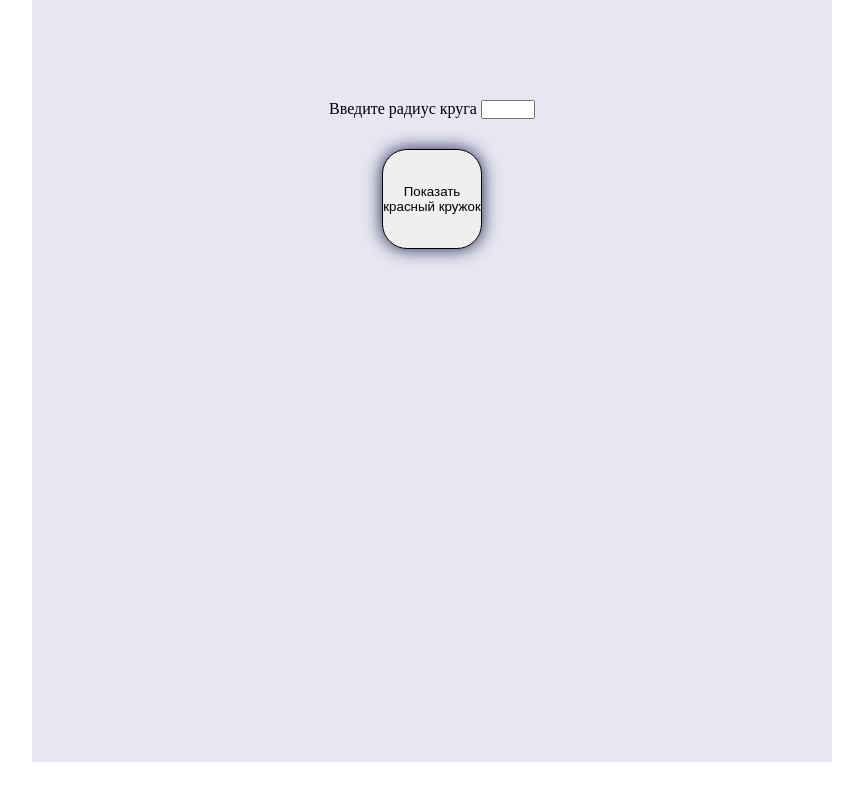
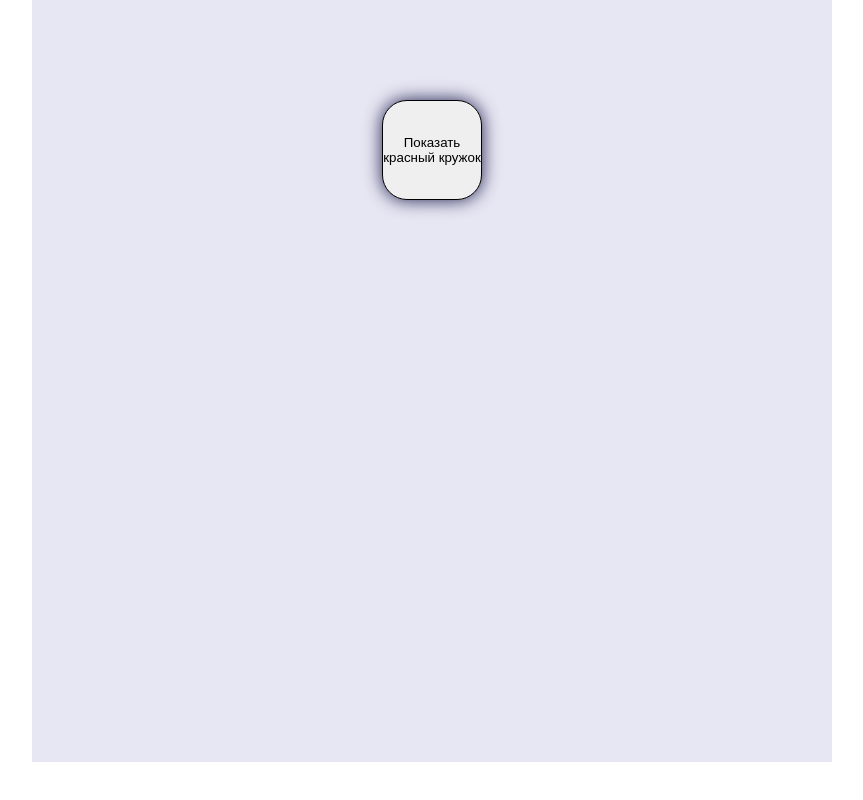
Before and after one commit to Andrej1405/circle, a plain HTML site: page index.html in a window 1280 px wide. Shown: the whole page, without its empty margins (208-1071 px from the left). Drawn offline with Linux system fonts and the light colour scheme.

Commit message:
circle complete

```diff
--- a/index.html
+++ b/index.html
@@ -7,7 +7,7 @@
 
 	<style>
 		* {margin: 0; padding: 0}
-		:focus,:active{outline: none;}
+		:focus,:active {outline: none;}
 
 		body {
 			max-width: 800px;
@@ -28,6 +28,7 @@
 		button:active {
 			box-shadow: 0px 0px 5px rgb(29, 29, 78);
 		}
+
 		.container {
 			min-width: 800px;
 			min-height: 662px;
@@ -35,14 +36,6 @@
 			text-align: center;
 			padding: 100px 0px 0px 0px;
 
-		}
-
-		.container__inputs {
-			margin: 0px 0px 30px 0px;
-		}
-
-		input {
-			width: 50px;
 		}
 
 		.circle {
@@ -58,10 +51,6 @@
 </head>
 <body>
 	<div class="container">
-		<div class="container__inputs">
-			<span>Введите радиус круга</span>
-			<input type="text" class="container__input">
-		</div>
 		<button id="btn">Показать красный кружок</button>
 	</div>
 
@@ -81,8 +70,6 @@
 
 		function showRedCircle() {
 			let circle = document.createElement('div'),
-				wx = Math.random() * (500 - 300) + 300,
-				hy = Math.random() * (650 - 400) + 400,
 				ra = Math.random() * (100 - 50) + 50;
 
 			circle.style.width = 0 + 'px';
```
